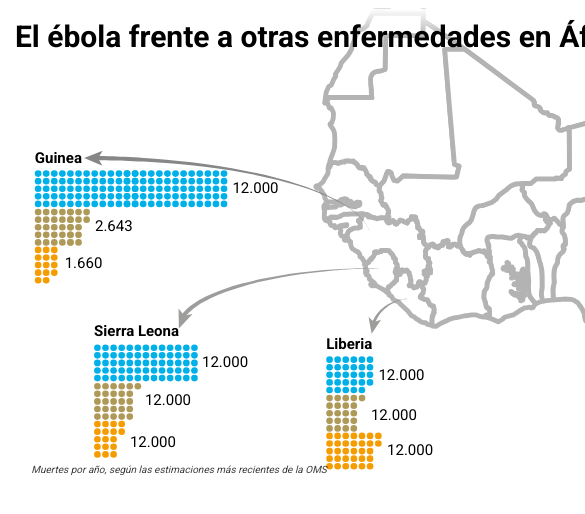
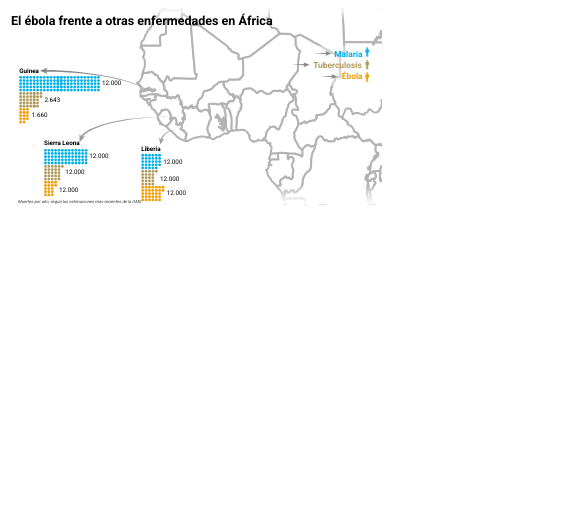
Before and after one commit to datanpress/ebola, a plain HTML site: page template/index.html in a window 390 px wide. Shown: the top 514 px of the page, 585 px wide, since content can reach past the window. Drawn offline with Linux system fonts and the light colour scheme; files that its build step writes are made by us from their sources; files whose address does not match are found by name.

Commit message:
Responsive & iframes

```diff
--- a/10_Fondos_comprometidos_a_combatir_el_ebola_en_Espana/style.css
+++ b/10_Fondos_comprometidos_a_combatir_el_ebola_en_Espana/style.css
@@ -0,0 +1,13 @@
+/* svg responsive*/
+body{
+  height: 0;
+  padding-top: 48%;
+  position: relative;
+}
+svg {
+  position: absolute;
+  top: 0;
+  left: 0;
+  width:100%;
+  height:auto;
+}
--- a/11_Diez_reformas_esenciales/style.css
+++ b/11_Diez_reformas_esenciales/style.css
@@ -0,0 +1,13 @@
+/* svg responsive*/
+body{
+  height: 0;
+  padding-top: 48%;
+  position: relative;
+}
+svg {
+  position: absolute;
+  top: 0;
+  left: 0;
+  width:100%;
+  height:auto;
+}
--- a/1_Una_enfermedad_letal_pero_poco_contagiosa/style.css
+++ b/1_Una_enfermedad_letal_pero_poco_contagiosa/style.css
@@ -1,7 +1,13 @@
-/*svg tspan.label{
-  fill-opacity:0
+/* svg responsive*/
+body{
+  height: 0;
+  padding-top: 48%;
+  position: relative;
 }
-
-svg .valueV, .valueL, .valueN, .valueT{
-  fill-opacity:0
-}*/
+svg {
+  position: absolute;
+  top: 0;
+  left: 0;
+  width:100%;
+  height:auto;
+}
--- a/2_Las_vacunas_mas_avanzadas_contra_el_ebola/style.css
+++ b/2_Las_vacunas_mas_avanzadas_contra_el_ebola/style.css
@@ -1,3 +1,18 @@
+/* svg responsive*/
+body{
+  height: 0;
+  padding-top: 48%;
+  position: relative;
+}
+svg {
+  position: absolute;
+  top: 0;
+  left: 0;
+  width:100%;
+  height:auto;
+}
+
+
 text.active{
   font-weight:700;
 }
--- a/3_Evolucion_historica_de_los_brotes_de_ebola/style.css
+++ b/3_Evolucion_historica_de_los_brotes_de_ebola/style.css
@@ -1,10 +1,18 @@
-/*svg tspan.label{
-  fill-opacity:0
+/* svg responsive*/
+body{
+  height: 0;
+  padding-top: 48%;
+  position: relative;
+}
+svg {
+  position: absolute;
+  top: 0;
+  left: 0;
+  width:100%;
+  height:auto;
 }
 
-svg .valueV, .valueL, .valueN, .valueT{
-  fill-opacity:0
-}*/
+
 
 rect.selected{
   stroke: rgb(0, 0, 0) !important;
--- a/4_El_ebola_frente_a_otras_enfermedades_en_Africa/style.css
+++ b/4_El_ebola_frente_a_otras_enfermedades_en_Africa/style.css
@@ -1,10 +1,18 @@
-/*svg tspan.label{
-  fill-opacity:0
+/* svg responsive*/
+body{
+  height: 0;
+  padding-top: 48%;
+  position: relative;
+}
+svg {
+  position: absolute;
+  top: 0;
+  left: 0;
+  width:100%;
+  height:auto;
 }
 
-svg .valueV, .valueL, .valueN, .valueT{
-  fill-opacity:0
-}*/
+
 
 rect.selected{
   stroke: rgb(0, 0, 0) !important;
--- a/5_Donde_ha_golpeado_y_a_cuantos/style.css
+++ b/5_Donde_ha_golpeado_y_a_cuantos/style.css
@@ -1,3 +1,18 @@
+/* svg responsive*/
+body{
+  height: 0;
+  padding-top: 48%;
+  position: relative;
+}
+svg {
+  position: absolute;
+  top: 0;
+  left: 0;
+  width:100%;
+  height:auto;
+}
+
+
 .bar:hover{
   stroke:#000;
   stroke-width:3;
--- a/6_Las_tres_crisis_del_ebola/style.css
+++ b/6_Las_tres_crisis_del_ebola/style.css
@@ -1,3 +1,19 @@
+/* svg responsive*/
+body{
+  height: 0;
+  padding-top: 48%;
+  position: relative;
+}
+svg {
+  position: absolute;
+  top: 0;
+  left: 0;
+  width:100%;
+  height:auto;
+}
+
+
+
 .deaths.active circle,
 .cases.active circle{
   stroke:red;
--- a/7_Una_respuesta_tardia/style.css
+++ b/7_Una_respuesta_tardia/style.css
@@ -1,3 +1,17 @@
+/* svg responsive*/
+body{
+  height: 0;
+  padding-top: 48%;
+  position: relative;
+}
+svg {
+  position: absolute;
+  top: 0;
+  left: 0;
+  width:100%;
+  height:auto;
+}
+
 
 .hide{
   display:none;
--- a/8_Recursos_necesarios_de_acuerdo_a_la_onu/style.css
+++ b/8_Recursos_necesarios_de_acuerdo_a_la_onu/style.css
@@ -0,0 +1,13 @@
+/* svg responsive*/
+body{
+  height: 0;
+  padding-top: 48%;
+  position: relative;
+}
+svg {
+  position: absolute;
+  top: 0;
+  left: 0;
+  width:100%;
+  height:auto;
+}
--- /dev/null
+++ b/template/style.css
@@ -0,0 +1,13 @@
+/* svg responsive*/
+body{
+  height: 0;
+  padding-top: 48%;
+  position: relative;
+}
+svg {
+  position: absolute;
+  top: 0;
+  left: 0;
+  width:100%;
+  height:auto;
+}
```
Also changed, not shown: index.html (+33 -11 lines), 1_Una_enfermedad_letal_pero_poco_contagiosa/1b_copia.svg.
